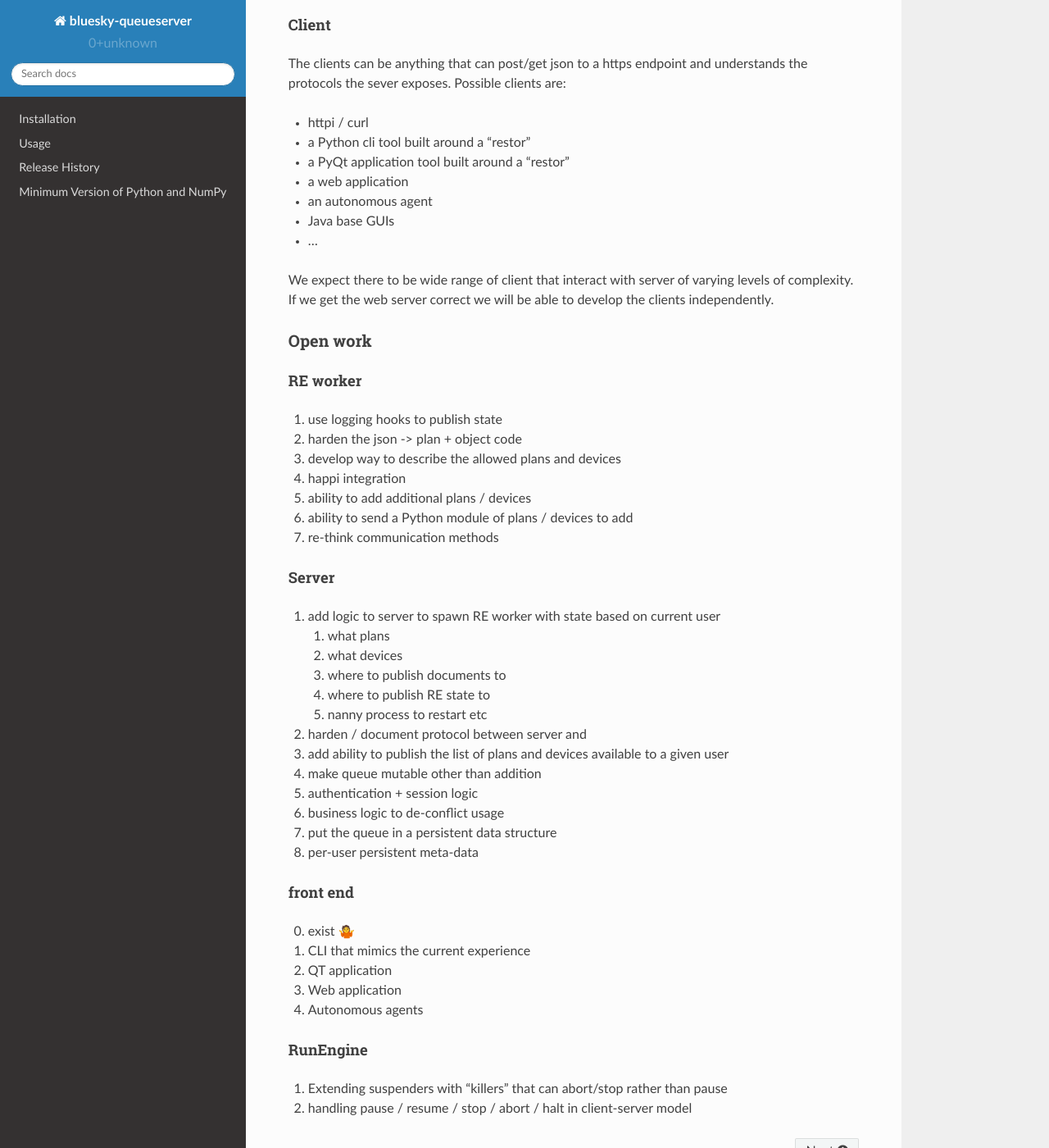
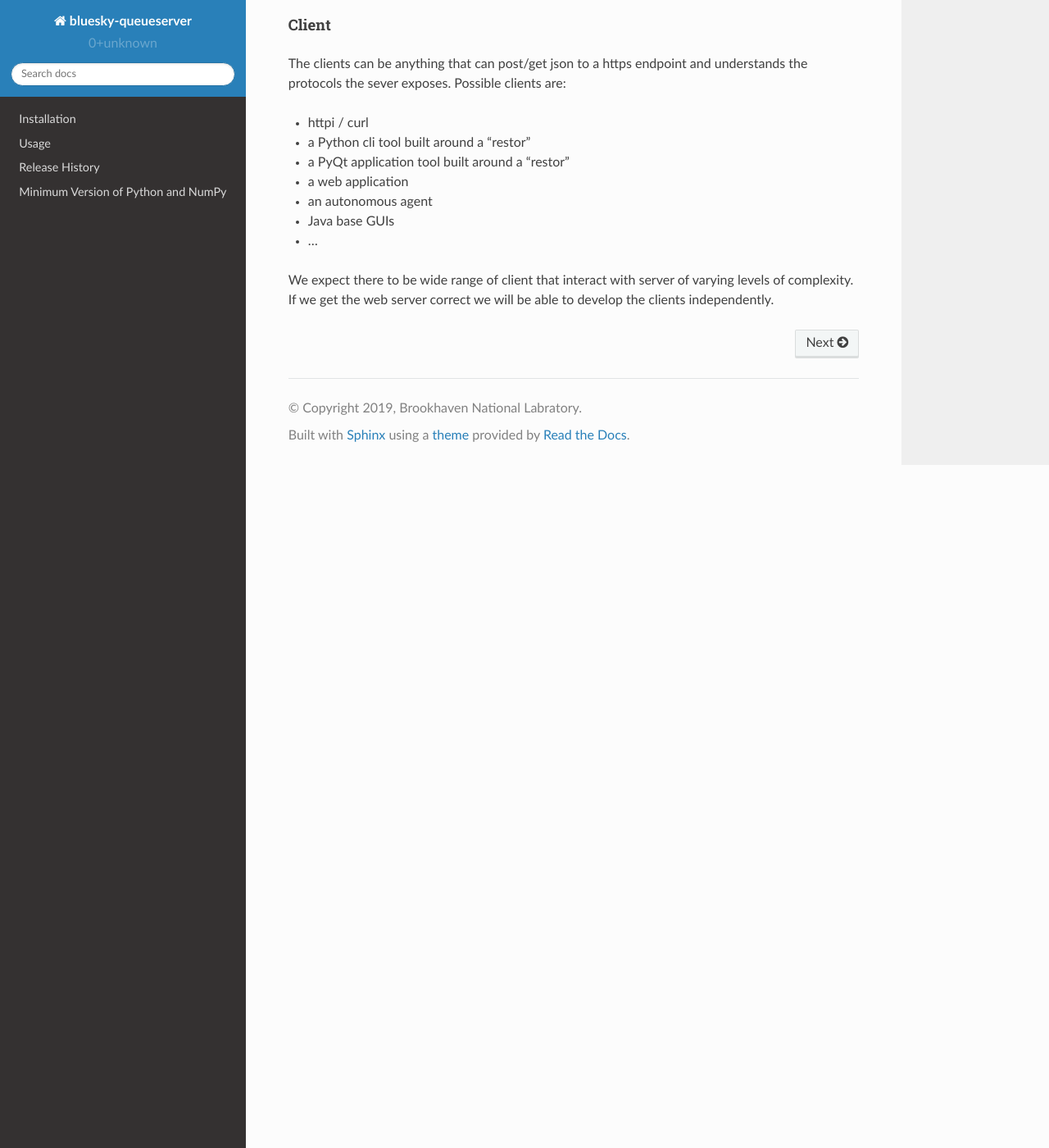
Before and after one commit to bluesky/bluesky-queueserver, a Sphinx documentation site: the page built from docs/source/index.rst, in a window 1280 px wide and 1400 px high, scrolled down 4989 px. Shown: the whole window at 82% size. Built offline with Sphinx 7.4.7 and the Read the Docs theme 2.0.0, drawn with Linux system fonts in a browser that asks for light colours.

Commit message:
DOC: remove notes on work that has been moved to issues

```diff
--- a/docs/source/index.rst
+++ b/docs/source/index.rst
@@ -295,55 +295,3 @@ and understands the protocols the sever exposes.  Possible clients are:
 We expect there to be wide range of client that interact with server
 of varying levels of complexity.  If we get the web server correct we
 will be able to develop the clients independently.
-
-
-
-
-Open work
----------
-
-RE worker
-~~~~~~~~~
-
-#. use logging hooks to publish state
-#. harden the json -> plan + object code
-#. develop way to describe the allowed plans and devices
-#. happi integration
-#. ability to add additional plans / devices
-#. ability to send a Python module of plans / devices to add
-#. re-think communication methods
-
-Server
-~~~~~~
-
-#. add logic to server to spawn RE worker with state based on current user
-
-   #. what plans
-   #. what devices
-   #. where to publish documents to
-   #. where to publish RE state to
-   #. nanny process to restart etc
-
-#. harden / document protocol between server and
-#. add ability to publish the list of plans and devices available to a given user
-#. make queue mutable other than addition
-#. authentication + session logic
-#. business logic to de-conflict usage
-#. put the queue in a persistent data structure
-#. per-user persistent meta-data
-
-front end
-~~~~~~~~~
-
-0. exist 🤷
-1. CLI that mimics the current experience
-2. QT application
-3. Web application
-4. Autonomous agents
-
-
-RunEngine
-~~~~~~~~~
-
-1. Extending suspenders with "killers" that can abort/stop rather than pause
-2. handling pause / resume / stop / abort / halt in client-server model
```
